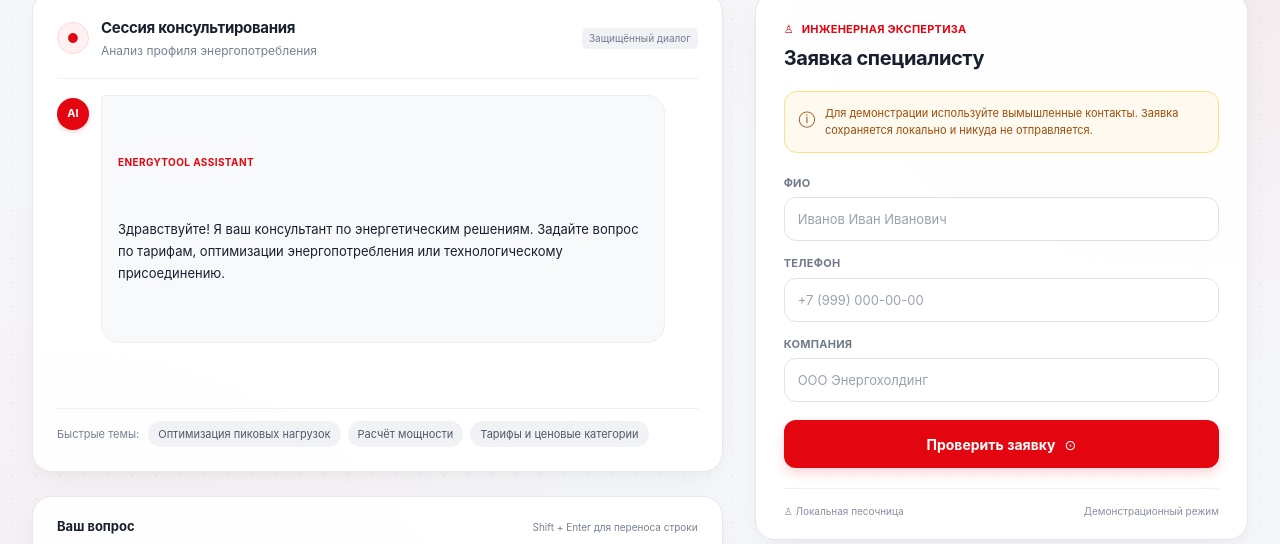
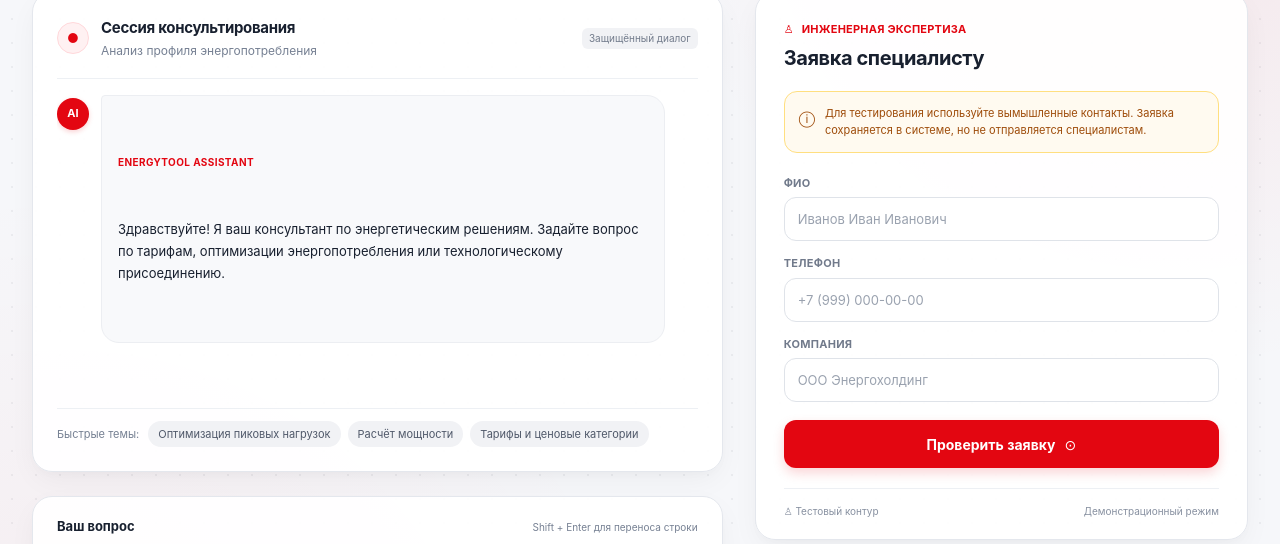
Before and after one commit to Redfordyk/energytool-assistant, a plain HTML site: page app/index.html in a window 1280 px wide. Shown: the part 233-777 px from the top of the page. Drawn offline with Linux system fonts and the light colour scheme; files that its build step writes are made by us from their sources; no server answers; files whose address does not match are found by name.

Commit message:
Clarify demo lead storage behavior

```diff
--- a/app/index.html
+++ b/app/index.html
@@ -84,7 +84,7 @@
         <div class="lead-content">
           <div class="lead-kicker"><span aria-hidden="true">♙</span> Инженерная экспертиза</div>
           <h2 id="lead-title">Заявка специалисту</h2>
-          <div class="notice-box"><span aria-hidden="true">ⓘ</span><p>Для демонстрации используйте вымышленные контакты. Заявка сохраняется локально и никуда не отправляется.</p></div>
+          <div class="notice-box"><span aria-hidden="true">ⓘ</span><p>Для тестирования используйте вымышленные контакты. Заявка сохраняется в системе, но не отправляется специалистам.</p></div>
           <form id="lead" class="lead-form">
             <label for="name">ФИО<input id="name" required minlength="2" maxlength="120" autocomplete="name" placeholder="Иванов Иван Иванович"></label>
             <label for="phone">Телефон<input id="phone" required type="tel" maxlength="30" autocomplete="tel" placeholder="+7 (999) 000-00-00"></label>
@@ -100,7 +100,7 @@
               <button id="cancel" class="button button-secondary" type="button">Отменить</button>
             </div>
           </div>
-          <div class="lead-footnote"><span><span aria-hidden="true">♙</span> Локальная песочница</span><span>Демонстрационный режим</span></div>
+          <div class="lead-footnote"><span><span aria-hidden="true">♙</span> Тестовый контур</span><span>Демонстрационный режим</span></div>
         </div>
       </aside>
     </div>
```
